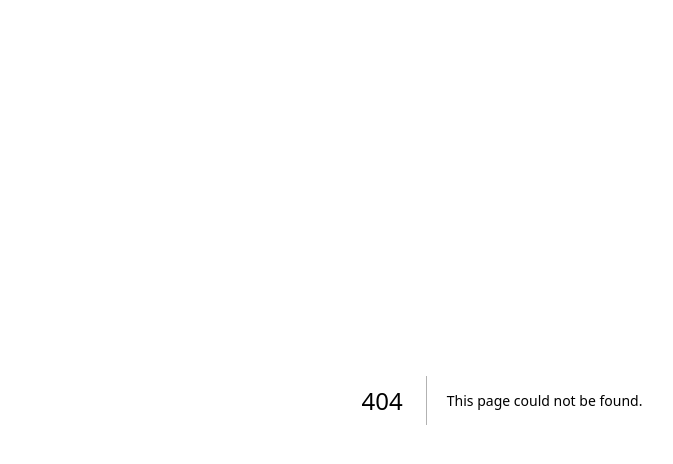
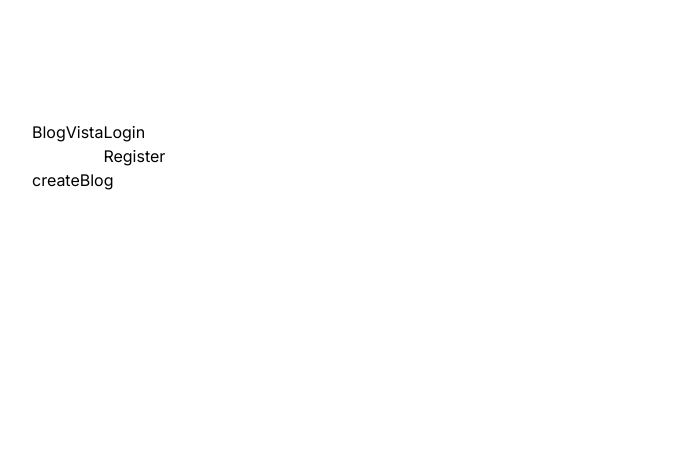
Before and after one commit to Kishan2029/BlogVista, a Next.js app: page /createBlog in a window 1280 px wide. Before the commit this address had no page. Shown: the top 464 px of the page, without its empty margins (138-811 px from the left). Built offline with nearby package versions, Linux system fonts and the light colour scheme.

Commit message:
routing added

```diff
--- /dev/null
+++ b/src/app/blog/[id]/page.jsx
@@ -0,0 +1,7 @@
+import React from "react";
+
+const blog = () => {
+  return <div>blog</div>;
+};
+
+export default blog;
--- /dev/null
+++ b/src/app/createBlog/page.jsx
@@ -0,0 +1,5 @@
+const createBlog = () => {
+  return <div>createBlog</div>;
+};
+
+export default createBlog;
--- /dev/null
+++ b/src/app/editBlog/[id]/page.jsx
@@ -0,0 +1,7 @@
+import React from "react";
+
+const editBlog = () => {
+  return <div>editBlog</div>;
+};
+
+export default editBlog;
--- a/src/app/globals.css
+++ b/src/app/globals.css
@@ -2,26 +2,8 @@
 @tailwind components;
 @tailwind utilities;
 
-:root {
-  --foreground-rgb: 0, 0, 0;
-  --background-start-rgb: 214, 219, 220;
-  --background-end-rgb: 255, 255, 255;
+.app {
+  padding: 120px 170px 160px 170px;
+  width: 100vw;
+  min-height: 100vh;
 }
-
-@media (prefers-color-scheme: dark) {
-  :root {
-    --foreground-rgb: 255, 255, 255;
-    --background-start-rgb: 0, 0, 0;
-    --background-end-rgb: 0, 0, 0;
-  }
-}
-
-body {
-  color: rgb(var(--foreground-rgb));
-  background: linear-gradient(
-      to bottom,
-      transparent,
-      rgb(var(--background-end-rgb))
-    )
-    rgb(var(--background-start-rgb));
-}
--- a/src/app/layout.js
+++ b/src/app/layout.js
@@ -1,17 +1,25 @@
+import Nav from '@/components/Nav'
 import './globals.css'
 import { Inter } from 'next/font/google'
+
 
 const inter = Inter({ subsets: ['latin'] })
 
 export const metadata = {
-  title: 'Create Next App',
-  description: 'Generated by create next app',
+  title: 'BlogVista',
+  description: 'App where you can share knowledge',
 }
 
 export default function RootLayout({ children }) {
   return (
     <html lang="en">
-      <body className={inter.className}>{children}</body>
-    </html>
+      <body className={inter.className}>
+        <div className="app">
+          <Nav />
+          {children}
+        </div>
+
+      </body>
+    </html >
   )
 }
--- /dev/null
+++ b/src/app/login/page.jsx
@@ -0,0 +1,7 @@
+import React from "react";
+
+const login = () => {
+  return <div>login</div>;
+};
+
+export default login;
--- a/src/app/page.js
+++ b/src/app/page.js
@@ -1,113 +1,9 @@
-import Image from 'next/image'
+
 
 export default function Home() {
   return (
-    <main className="flex min-h-screen flex-col items-center justify-between p-24">
-      <div className="z-10 max-w-5xl w-full items-center justify-between font-mono text-sm lg:flex">
-        <p className="fixed left-0 top-0 flex w-full justify-center border-b border-gray-300 bg-gradient-to-b from-zinc-200 pb-6 pt-8 backdrop-blur-2xl dark:border-neutral-800 dark:bg-zinc-800/30 dark:from-inherit lg:static lg:w-auto  lg:rounded-xl lg:border lg:bg-gray-200 lg:p-4 lg:dark:bg-zinc-800/30">
-          Get started by editing&nbsp;
-          <code className="font-mono font-bold">src/app/page.js</code>
-        </p>
-        <div className="fixed bottom-0 left-0 flex h-48 w-full items-end justify-center bg-gradient-to-t from-white via-white dark:from-black dark:via-black lg:static lg:h-auto lg:w-auto lg:bg-none">
-          <a
-            className="pointer-events-none flex place-items-center gap-2 p-8 lg:pointer-events-auto lg:p-0"
-            href="https://vercel.com?utm_source=create-next-app&utm_medium=appdir-template&utm_campaign=create-next-app"
-            target="_blank"
-            rel="noopener noreferrer"
-          >
-            By{' '}
-            <Image
-              src="/vercel.svg"
-              alt="Vercel Logo"
-              className="dark:invert"
-              width={100}
-              height={24}
-              priority
-            />
-          </a>
-        </div>
-      </div>
-
-      <div className="relative flex place-items-center before:absolute before:h-[300px] before:w-[480px] before:-translate-x-1/2 before:rounded-full before:bg-gradient-radial before:from-white before:to-transparent before:blur-2xl before:content-[''] after:absolute after:-z-20 after:h-[180px] after:w-[240px] after:translate-x-1/3 after:bg-gradient-conic after:from-sky-200 after:via-blue-200 after:blur-2xl after:content-[''] before:dark:bg-gradient-to-br before:dark:from-transparent before:dark:to-blue-700 before:dark:opacity-10 after:dark:from-sky-900 after:dark:via-[#0141ff] after:dark:opacity-40 before:lg:h-[360px] z-[-1]">
-        <Image
-          className="relative dark:drop-shadow-[0_0_0.3rem_#ffffff70] dark:invert"
-          src="/next.svg"
-          alt="Next.js Logo"
-          width={180}
-          height={37}
-          priority
-        />
-      </div>
-
-      <div className="mb-32 grid text-center lg:max-w-5xl lg:w-full lg:mb-0 lg:grid-cols-4 lg:text-left">
-        <a
-          href="https://nextjs.org/docs?utm_source=create-next-app&utm_medium=appdir-template&utm_campaign=create-next-app"
-          className="group rounded-lg border border-transparent px-5 py-4 transition-colors hover:border-gray-300 hover:bg-gray-100 hover:dark:border-neutral-700 hover:dark:bg-neutral-800/30"
-          target="_blank"
-          rel="noopener noreferrer"
-        >
-          <h2 className={`mb-3 text-2xl font-semibold`}>
-            Docs{' '}
-            <span className="inline-block transition-transform group-hover:translate-x-1 motion-reduce:transform-none">
-              -&gt;
-            </span>
-          </h2>
-          <p className={`m-0 max-w-[30ch] text-sm opacity-50`}>
-            Find in-depth information about Next.js features and API.
-          </p>
-        </a>
-
-        <a
-          href="https://nextjs.org/learn?utm_source=create-next-app&utm_medium=appdir-template-tw&utm_campaign=create-next-app"
-          className="group rounded-lg border border-transparent px-5 py-4 transition-colors hover:border-gray-300 hover:bg-gray-100 hover:dark:border-neutral-700 hover:dark:bg-neutral-800 hover:dark:bg-opacity-30"
-          target="_blank"
-          rel="noopener noreferrer"
-        >
-          <h2 className={`mb-3 text-2xl font-semibold`}>
-            Learn{' '}
-            <span className="inline-block transition-transform group-hover:translate-x-1 motion-reduce:transform-none">
-              -&gt;
-            </span>
-          </h2>
-          <p className={`m-0 max-w-[30ch] text-sm opacity-50`}>
-            Learn about Next.js in an interactive course with&nbsp;quizzes!
-          </p>
-        </a>
-
-        <a
-          href="https://vercel.com/templates?framework=next.js&utm_source=create-next-app&utm_medium=appdir-template&utm_campaign=create-next-app"
-          className="group rounded-lg border border-transparent px-5 py-4 transition-colors hover:border-gray-300 hover:bg-gray-100 hover:dark:border-neutral-700 hover:dark:bg-neutral-800/30"
-          target="_blank"
-          rel="noopener noreferrer"
-        >
-          <h2 className={`mb-3 text-2xl font-semibold`}>
-            Templates{' '}
-            <span className="inline-block transition-transform group-hover:translate-x-1 motion-reduce:transform-none">
-              -&gt;
-            </span>
-          </h2>
-          <p className={`m-0 max-w-[30ch] text-sm opacity-50`}>
-            Explore the Next.js 13 playground.
-          </p>
-        </a>
-
-        <a
-          href="https://vercel.com/new?utm_source=create-next-app&utm_medium=appdir-template&utm_campaign=create-next-app"
-          className="group rounded-lg border border-transparent px-5 py-4 transition-colors hover:border-gray-300 hover:bg-gray-100 hover:dark:border-neutral-700 hover:dark:bg-neutral-800/30"
-          target="_blank"
-          rel="noopener noreferrer"
-        >
-          <h2 className={`mb-3 text-2xl font-semibold`}>
-            Deploy{' '}
-            <span className="inline-block transition-transform group-hover:translate-x-1 motion-reduce:transform-none">
-              -&gt;
-            </span>
-          </h2>
-          <p className={`m-0 max-w-[30ch] text-sm opacity-50`}>
-            Instantly deploy your Next.js site to a shareable URL with Vercel.
-          </p>
-        </a>
-      </div>
-    </main>
+    <div>
+      Home
+    </div>
   )
 }
--- /dev/null
+++ b/src/components/Nav.jsx
@@ -0,0 +1,15 @@
+import React from "react";
+
+const Nav = () => {
+  return (
+    <div className="flex">
+      <div>BlogVista</div>
+      <div>
+        <div>Login</div>
+        <div>Register</div>
+      </div>
+    </div>
+  );
+};
+
+export default Nav;
```
